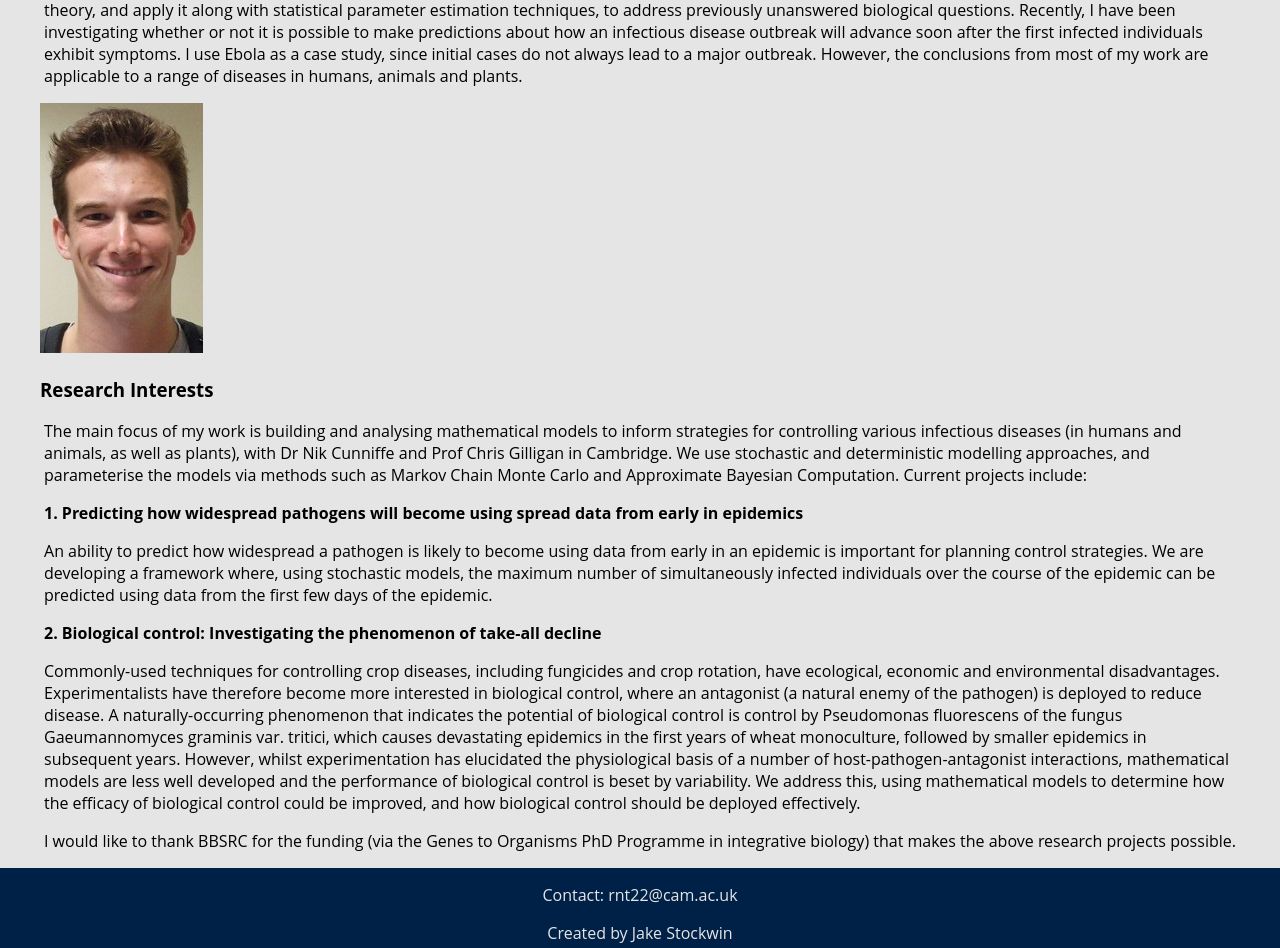
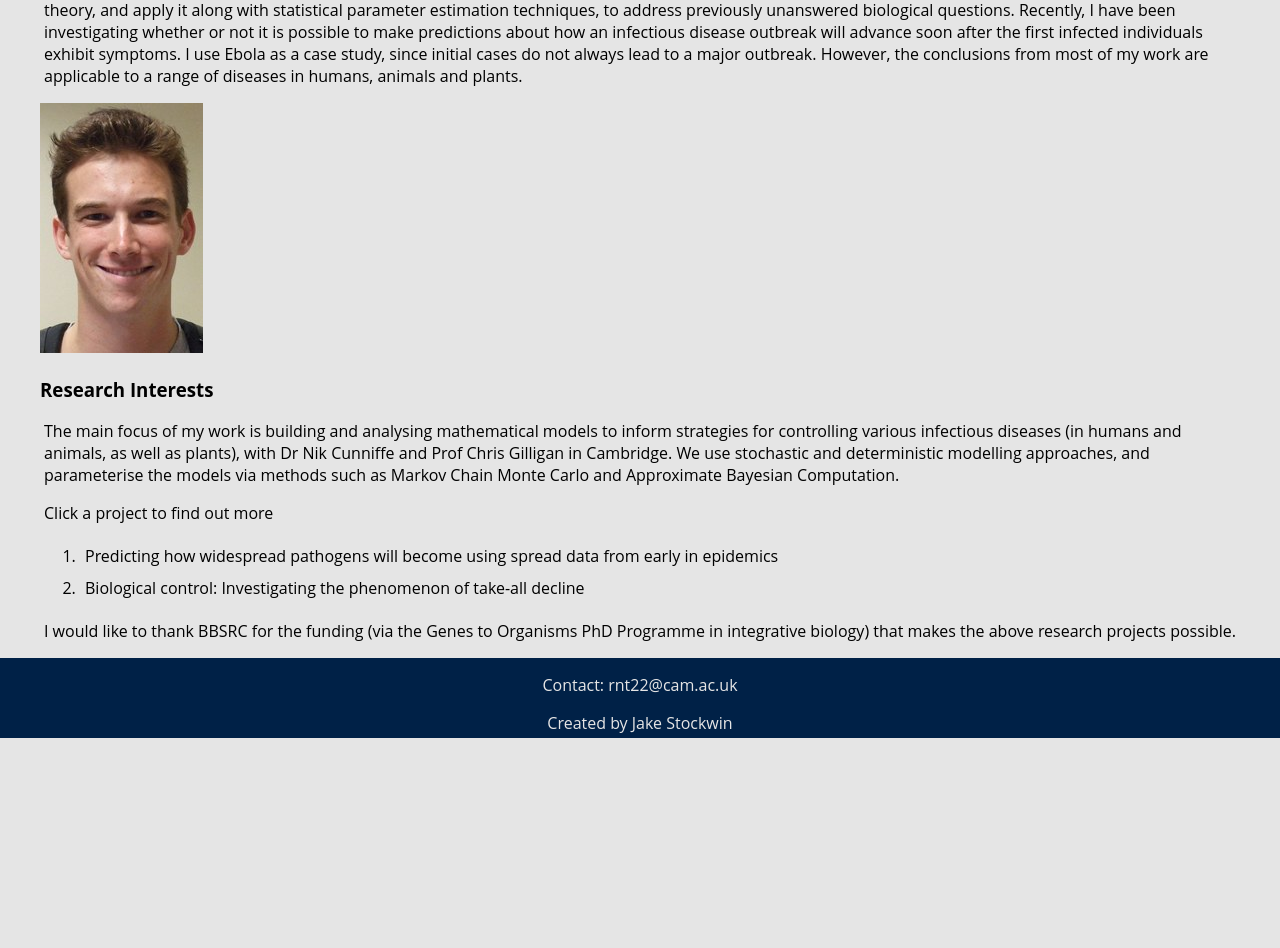
Before and after one commit to robin-thompson/robin-thompson.github.io, a Jekyll site: the page built from research.html, in a window 1280 px wide. Shown: the part 269-1217 px from the top of the page. Built offline with Jekyll 4.4.1, drawn with Linux system fonts in a browser that asks for light colours; after the commit the page ends 1007 px from its top, so only the background shows below that.

Commit message:
Put each research project on its own page
research_projects has now been defined as a collection in _config.yml,
with output set to true. This means each generates its own page within
the site. They are all linked to from the research page.

```diff
--- a/_config.yml
+++ b/_config.yml
@@ -1,5 +1,8 @@
 collections:
-  - publications
+  publications:
+    output: false
+  research-projects:
+    output: true
 
 defaults:
   -
--- /dev/null
+++ b/_research-projects/001-Predicting-how-widespread-pathogens-will-become-using-spread-data-from-early-in-epidemics.html
@@ -0,0 +1,6 @@
+---
+title: Predicting how widespread pathogens will become using spread data from early in epidemics
+---
+<p>An ability to predict how widespread a pathogen is likely to become using data from early in an epidemic is important for planning
+control strategies.  We are developing a framework where, using stochastic models, the maximum number of simultaneously infected
+individuals over the course of the epidemic can be predicted using data from the first few days of the epidemic.<p>
--- a/research.html
+++ b/research.html
@@ -17,24 +17,16 @@
 <p>The main focus of my work is building and analysing mathematical models to inform strategies for controlling various infectious
 diseases (in humans and animals, as well as plants), with Dr Nik Cunniffe and Prof Chris Gilligan in Cambridge.  We use stochastic
  and deterministic modelling approaches, and parameterise the models via methods such as Markov Chain Monte Carlo and Approximate
- Bayesian Computation.  Current projects include:</p>
+ Bayesian Computation.</p>
 
-<p><b>1.  Predicting how widespread pathogens will become using spread data from early in epidemics</b></p>
+ <p>Click a project to find out more</p>
 
-<p>An ability to predict how widespread a pathogen is likely to become using data from early in an epidemic is important for planning
-control strategies.  We are developing a framework where, using stochastic models, the maximum number of simultaneously infected
-individuals over the course of the epidemic can be predicted using data from the first few days of the epidemic.<p>
+<ul id="research-list">
+{% for project in site.research-projects %}
+<li><a href="{{ project.url }}">{{ project.title }}</a></li>
+{% endfor %}
+</ul>
 
-<p><b>2.  Biological control: Investigating the phenomenon of take-all decline</b></p>
-
-<p>Commonly-used techniques for controlling crop diseases, including fungicides and crop rotation, have ecological, economic and
-environmental disadvantages. Experimentalists have therefore become more interested in biological control, where an antagonist
-(a natural enemy of the pathogen) is deployed to reduce disease. A naturally-occurring phenomenon that indicates the potential
-of biological control is control by Pseudomonas fluorescens of the fungus Gaeumannomyces graminis var. tritici, which causes
-devastating epidemics in the first years of wheat monoculture, followed by smaller epidemics in subsequent years. However, whilst
-experimentation has elucidated the physiological basis of a number of host-pathogen-antagonist interactions, mathematical models
-are less well developed and the performance of biological control is beset by variability.  We address this, using mathematical
-models to determine how the efficacy of biological control could be improved, and how biological control should be deployed effectively.</p>
 
 <p>I would like to thank BBSRC for the funding (via the Genes to Organisms PhD Programme in integrative biology) that makes the above
 research projects possible.</p>
--- a/style.scss
+++ b/style.scss
@@ -34,7 +34,14 @@
 	margin: 0px;
 	padding: 0px;
 	height: 100%;
-	}
+}
+
+a{
+	text-decoration: none;
+	color: $primary-text-color;
+	@include fading-underline($primary-text-color);
+}
+
 p{
 	margin-left: 4px;
 	margin-right: 4px;
@@ -43,7 +50,7 @@
 
 
 ul{
-	list-style-type: none;
+	list-style-type: decimal;
 }
 
 li{
@@ -111,7 +118,3 @@
 		@include fading-underline($header-text-color);
 	}
 }
-
-#publications ul{
-	list-style-type: decimal;
-}
```
Also changed, not shown: _research-projects/002-Biological-control.html (added, +12 -0 lines).
